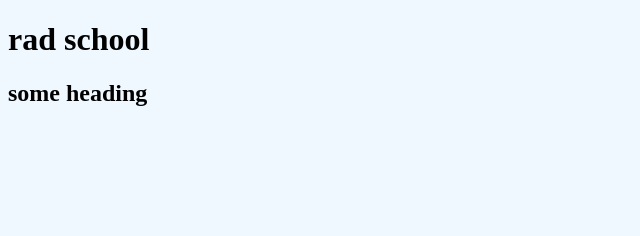
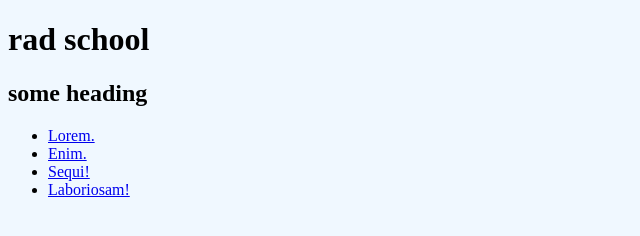
Before and after one commit to mrcod3r-ir/rad-school, a plain HTML site: page index.html in a window 1280 px wide. Shown: the whole page, without its empty margins (0-640 px from the left). Drawn offline with Linux system fonts and the light colour scheme.

Commit message:
complete feature

```diff
--- a/index.html
+++ b/index.html
@@ -10,5 +10,13 @@
 <body>
     <h1>rad school</h1>
     <h2>some heading</h2>
+    <nav>
+        <ul>
+            <li><a href="#">Lorem.</a></li>
+            <li><a href="#">Enim.</a></li>
+            <li><a href="#">Sequi!</a></li>
+            <li><a href="#">Laboriosam!</a></li>
+        </ul>
+    </nav>
 </body>
 </html>
```
